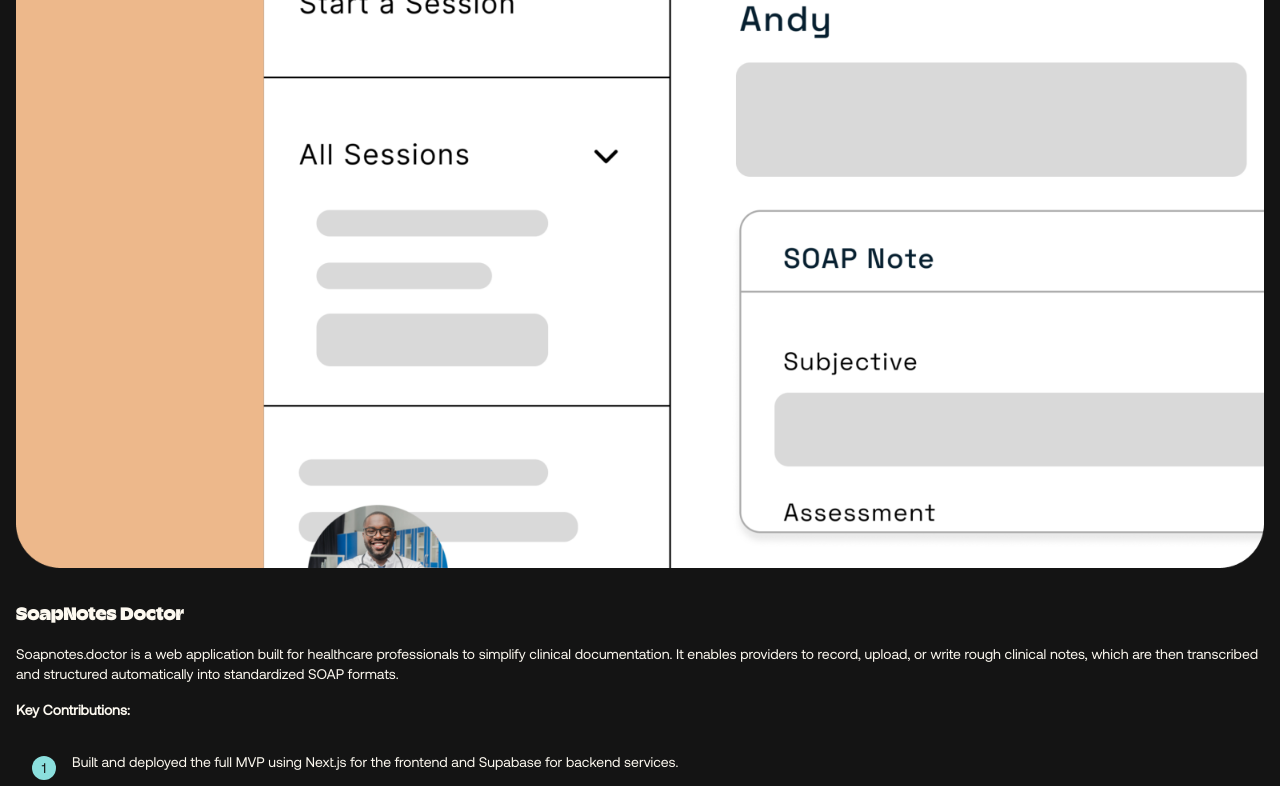
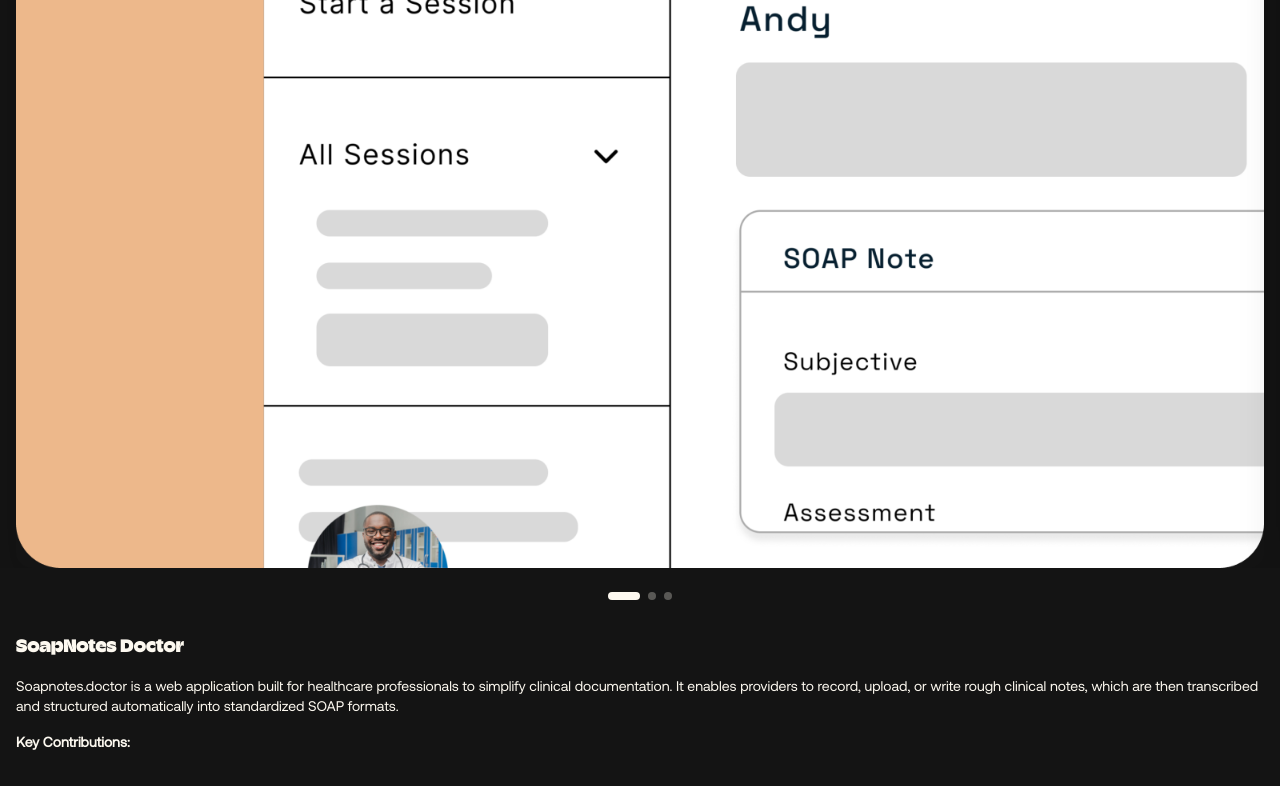
Before and after one commit to ebubesunday16/The-Software-Engineer-You-Wished-You-Hired, a Next.js app: page / in a window 1280 px wide. Shown: the part 5985-6771 px from the top of the page. Built offline with nearby package versions, Linux system fonts and the light colour scheme.

Commit message:
added image carousel

```diff
--- a/component/LandingPage/FeaturedProject.tsx
+++ b/component/LandingPage/FeaturedProject.tsx
@@ -1,11 +1,13 @@
 'use client'
 import { Images } from '@/assets/png'
 import Image from 'next/image'
-import React from 'react'
+import React, { useRef, useState, useEffect } from 'react'
 import { motion } from 'motion/react'
-import { span } from 'motion/react-client'
 
 const FeaturedProject = () => {
+  const scrollRef = useRef(null)
+  const [activeIndex, setActiveIndex] = useState(0)
+  const imageCount = 3 // Update this based on your actual images
 
   const Contributions = [
     'Built and deployed the full MVP using Next.js for the frontend and Supabase for backend services.',
@@ -23,12 +25,39 @@ const FeaturedProject = () => {
     'Helped professionals focus more on patient care and less on repetitive documentation.'
   ]
 
-  const description =  `
+  const description = `
   Soapnotes.doctor is a web application built for healthcare professionals to simplify clinical documentation. It enables providers to record, upload, or write rough clinical notes, which are then transcribed and structured automatically into standardized SOAP formats.
   `
 
   const splitDescription = description.split(' ')
 
+  // Track scroll position to update active dot
+  useEffect(() => {
+    const scrollContainer = scrollRef.current
+    if (!scrollContainer) return
+
+    const handleScroll = () => {
+      const scrollLeft = scrollContainer.scrollLeft
+      const itemWidth = scrollContainer.scrollWidth / imageCount
+      const index = Math.round(scrollLeft / itemWidth)
+      setActiveIndex(index)
+    }
+
+    scrollContainer.addEventListener('scroll', handleScroll)
+    return () => scrollContainer.removeEventListener('scroll', handleScroll)
+  }, [imageCount])
+
+  // Scroll to specific image when dot is clicked
+  const scrollToImage = (index) => {
+    const scrollContainer = scrollRef.current
+    if (!scrollContainer) return
+
+    const itemWidth = scrollContainer.scrollWidth / imageCount
+    scrollContainer.scrollTo({
+      left: itemWidth * index,
+      behavior: 'smooth'
+    })
+  }
 
   const containerVariants = {
     hidden: {
@@ -48,7 +77,7 @@ const FeaturedProject = () => {
     visible: {
       transition: {
         staggerChildren: 0.01,
-        delayChildren:  (splitDescription.length * 0.01)
+        delayChildren: (splitDescription.length * 0.01)
       }
     }
   }
@@ -71,48 +100,81 @@ const FeaturedProject = () => {
 
   return (
     <div className='text-brand-white px-4 space-y-8 pb-32'>
-      <div className='font-champBlack text-2xl sticky top-0 py-5  bg-brand-black  '>
+      <div className='font-champBlack text-2xl sticky top-0 py-5 bg-brand-black'>
         Featured Project
       </div>
+
+      {/* Apple-style image carousel */}
+      <div className='w-full'>
         <motion.div
-        className=''
-        initial={{
-          scale: 0.9
-        }}
-        whileInView={{
-          scale: 1
-        }}
-        transition={{
-          duration: 0.4,
-          ease: 'easeOut'
-        }}
-        viewport={{
-          once: true
+          initial={{ scale: 0.9, opacity: 0 }}
+          whileInView={{ scale: 1, opacity: 1 }}
+          transition={{ duration: 0.4, ease: 'easeOut' }}
+          viewport={{ once: true }}
+          className='relative'
+        >
+          {/* Scrollable container */}
+          <div
+            ref={scrollRef}
+            className='flex gap-4 overflow-x-auto snap-x snap-mandatory scrollbar-hide -mx-4 px-4'
+            style={{
+              scrollbarWidth: 'none',
+              msOverflowStyle: 'none',
+              WebkitOverflowScrolling: 'touch'
             }}
           >
+            {/* Replace with your actual images */}
+            {[Images.Featured, Images.Featured, Images.Featured].map((image, index) => (
+              <motion.div
+                key={index}
+                className='min-w-full snap-center'
+                initial={{ opacity: 0, x: 20 }}
+                whileInView={{ opacity: 1, x: 0 }}
+                transition={{ duration: 0.5, delay: index * 0.1 }}
+                viewport={{ once: true }}
+              >
                 <Image
-          src={Images.Featured}
+                  src={image}
                   width={390}
                   height={250}
-          alt='featured image'
-          className='w-full'
+                  alt={`Project image ${index + 1}`}
+                  className='w-full rounded-2xl shadow-2xl'
                 />
               </motion.div>
+            ))}
+          </div>
+
+          {/* Pagination dots */}
+          <div className='flex justify-center gap-2 mt-6'>
+            {Array.from({ length: imageCount }).map((_, index) => (
+              <button
+                key={index}
+                onClick={() => scrollToImage(index)}
+                className={`transition-all duration-300 rounded-full ${
+                  activeIndex === index
+                    ? 'w-8 h-2 bg-brand-white'
+                    : 'w-2 h-2 bg-brand-white/30 hover:bg-brand-white/50'
+                }`}
+                aria-label={`Go to image ${index + 1}`}
+              />
+            ))}
+          </div>
+        </motion.div>
+      </div>
+
       <div className='space-y-4'>
-        <p className='font-champBlack text-lg '>SoapNotes Doctor</p>
+        <p className='font-champBlack text-lg'>SoapNotes Doctor</p>
         <motion.p
           className='text-sm'
           variants={containerVariants}
           initial='hidden'
           whileInView='visible'
-        viewport={{
-          once: true
-        }}
-
+          viewport={{ once: true }}
         >
           {
-            splitDescription.map((item) => (
+            splitDescription.map((item, index) => (
               <motion.span
+                key={index}
                 variants={wordVariants}
               >
                 {item + ' '}
@@ -122,9 +184,7 @@ const FeaturedProject = () => {
         </motion.p>
 
         <div className='space-y-6'>
-          <div
-            className='space-y-8'
-          >
+          <div className='space-y-8'>
             <p className='text-sm font-semibold'>Key Contributions:</p>
             <div>
               <motion.ul
@@ -133,7 +193,6 @@ const FeaturedProject = () => {
                 initial='hidden'
                 whileInView='visible'
                 viewport={{ once: true }}
-
               >
                 {
                   Contributions.map((paragraph, paragraphIndex) => {
@@ -156,7 +215,6 @@ const FeaturedProject = () => {
                             >
                               {word + ' '}
                             </motion.span>
-
                           ))}
                         </motion.p>
                       </motion.li>
@@ -167,9 +225,7 @@ const FeaturedProject = () => {
             </div>
           </div>
 
-          <div
-            className='space-y-8'
-          >
+          <div className='space-y-8'>
             <p className='text-sm font-semibold'>Impact:</p>
             <div>
               <motion.ul
@@ -178,41 +234,35 @@ const FeaturedProject = () => {
                 initial='hidden'
                 whileInView='visible'
                 viewport={{ once: true }}
-
               >
                 {
                   Impact.map((paragraph, i) => {
                     return (
                       <motion.li
+                        key={i}
                         className='flex items-start gap-x-4 pl-4'
                         viewport={{ once: true }}
-
                       >
                         <div
                           className='rounded-full flex items-center justify-center text-sm bg-[#EDB88B] text-brand-black min-w-6 min-h-6 w-6 h-6 mt-1'
                         >{i + 1}</div>
-                        <motion.p className='text-sm'>{paragraph.split(' ').map((word) => (
+                        <motion.p className='text-sm'>{paragraph.split(' ').map((word, wordIndex) => (
                           <motion.span
+                            key={wordIndex}
                             variants={wordVariants}
-
                           >
                             {word + ' '}
                           </motion.span>
-
                         ))}</motion.p>
                       </motion.li>
                     )
                   })
                 }
               </motion.ul>
-
             </div>
           </div>
         </div>
-
-
       </div>
-
     </div>
   )
 }
```
Lines whose indentation alone changed are shown as unchanged.
